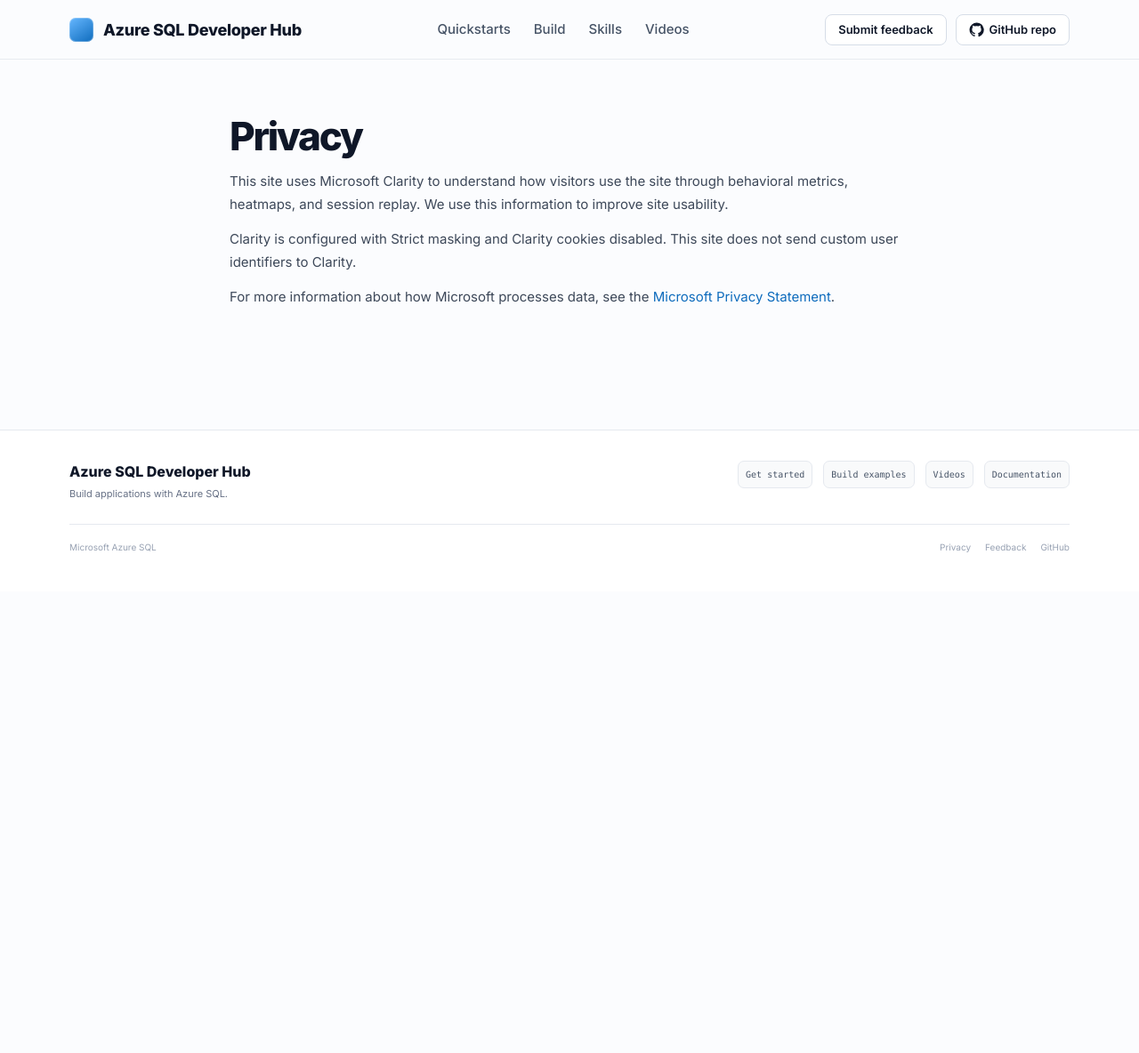
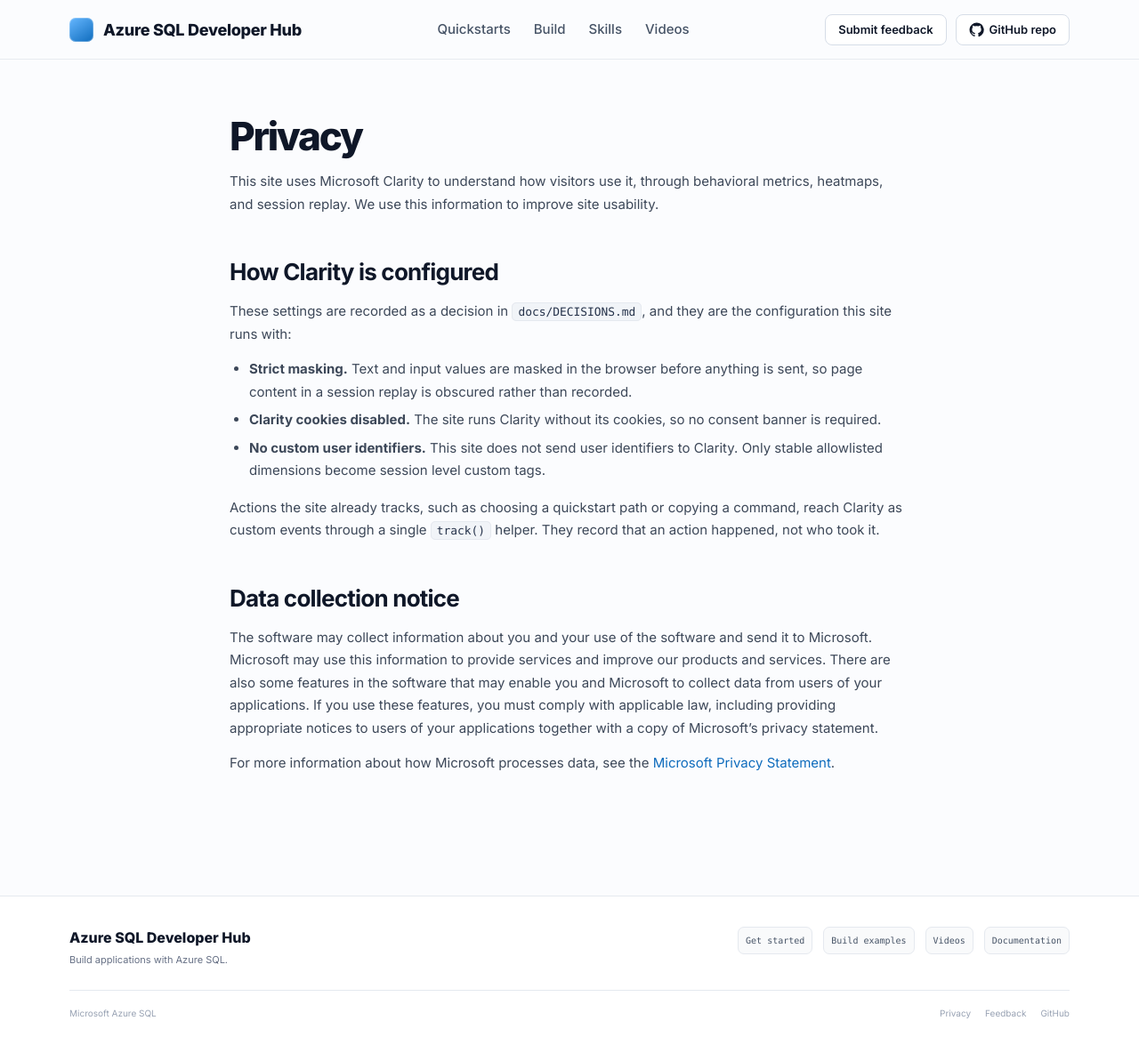
Before and after one commit to microsoft/azure-sql-dev-hub, a Jekyll site: the page built from privacy.md, in a window 1280 px wide and 1189 px high. Shown: the top 1184 px of the window at 89% size. Built offline with Jekyll 4.4.1, drawn with Linux system fonts in a browser that asks for light colours.

```diff
--- a/_config.yml
+++ b/_config.yml
@@ -57,6 +57,11 @@ defaults:
 exclude:
   - README.md
   - CONTRIBUTING.md
+  - CODE_OF_CONDUCT.md
+  - SECURITY.md
+  - SUPPORT.md
+  - LICENSE
+  - NOTICE.txt
   - docs
   - scripts
   - node_modules
--- a/privacy.md
+++ b/privacy.md
@@ -4,12 +4,36 @@ description: Analytics and privacy information for the Azure SQL Developer Hub.
 permalink: /privacy.html
 ---
 
-This site uses Microsoft Clarity to understand how visitors use the site through
+This site uses Microsoft Clarity to understand how visitors use it, through
 behavioral metrics, heatmaps, and session replay. We use this information to
 improve site usability.
 
-Clarity is configured with Strict masking and Clarity cookies disabled. This
-site does not send custom user identifiers to Clarity.
+## How Clarity is configured
+
+These settings are recorded as a decision in `docs/DECISIONS.md`, and they are
+the configuration this site runs with:
+
+- **Strict masking.** Text and input values are masked in the browser before
+  anything is sent, so page content in a session replay is obscured rather than
+  recorded.
+- **Clarity cookies disabled.** The site runs Clarity without its cookies, so no
+  consent banner is required.
+- **No custom user identifiers.** This site does not send user identifiers to
+  Clarity. Only stable allowlisted dimensions become session level custom tags.
+
+Actions the site already tracks, such as choosing a quickstart path or copying a
+command, reach Clarity as custom events through a single `track()` helper. They
+record that an action happened, not who took it.
+
+## Data collection notice
+
+The software may collect information about you and your use of the software and
+send it to Microsoft. Microsoft may use this information to provide services and
+improve our products and services. There are also some features in the software
+that may enable you and Microsoft to collect data from users of your
+applications. If you use these features, you must comply with applicable law,
+including providing appropriate notices to users of your applications together
+with a copy of Microsoft's privacy statement.
 
 For more information about how Microsoft processes data, see the
 [Microsoft Privacy Statement](https://privacy.microsoft.com/privacystatement).
```
Also changed, not shown: CODE_OF_CONDUCT.md (added, +10 -0 lines), CONTRIBUTING.md (added, +57 -0 lines), NOTICE.txt (added, +12 -0 lines), SECURITY.md (added, +14 -0 lines), SUPPORT.md (added, +25 -0 lines), docs/DECISIONS.md (+1 -0 lines), 1 other file.
